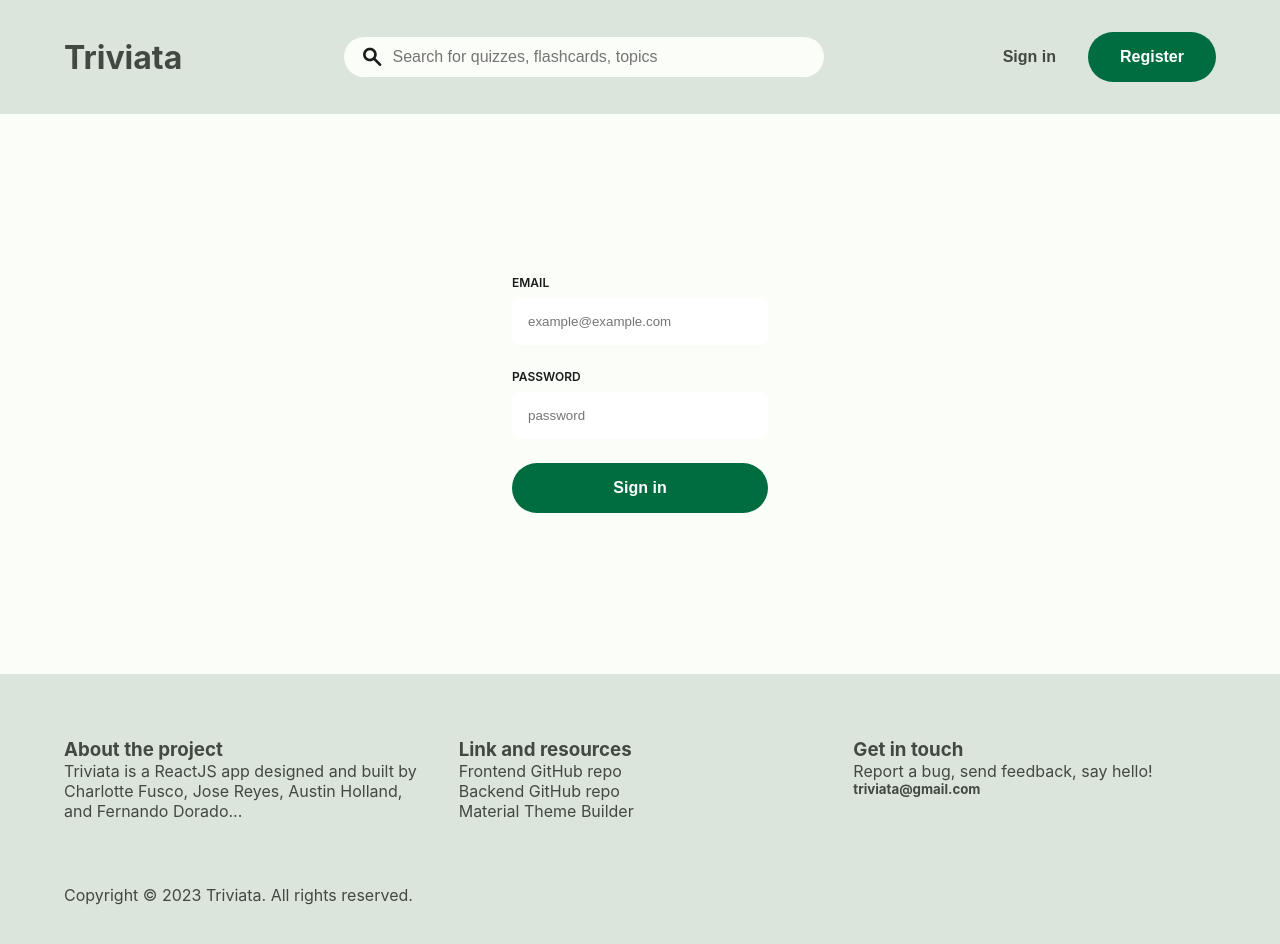
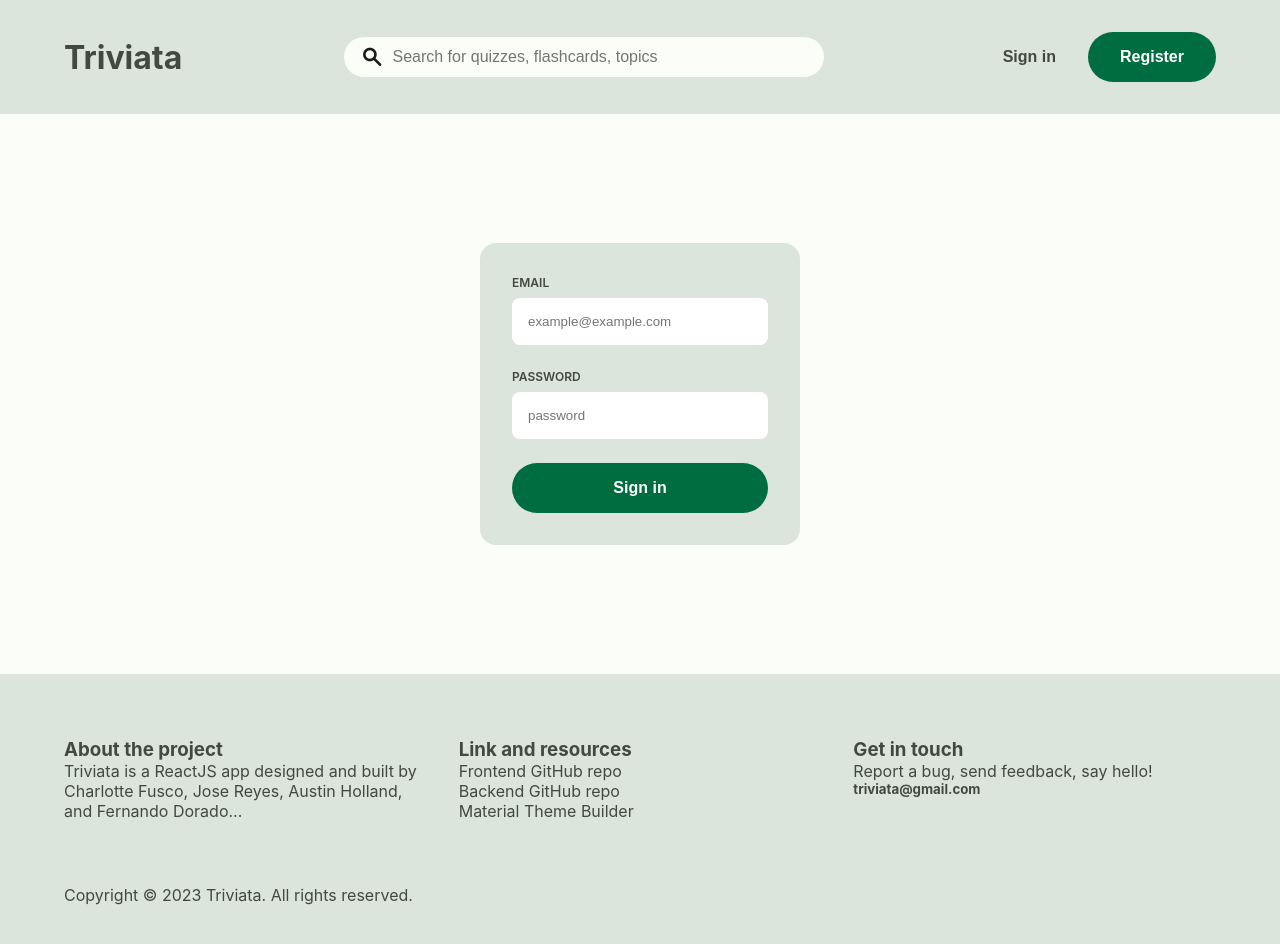
Before and after one commit to lastnameisgold/triviata_app_frontend, a React (Create React App) app in the folder triviata/: page /signin in a window 1280 px wide. Shown: the top 944 px of the page. Built offline with nearby package versions, Linux system fonts and the light colour scheme.

Commit message:
Added styling to signin and sign up containers.

```diff
--- a/triviata/src/App.css
+++ b/triviata/src/App.css
@@ -305,12 +305,20 @@ body {
 }
 
 .form-container {
+  color: var(--md-sys-color-on-surface-variant);
+  background-color: var(--md-sys-color-surface-variant);
+  padding: 2rem;
   font-size: 0.75rem;
   text-transform: uppercase;
   font-weight: 600;
   display: flex;
   flex-direction: column;
   gap: 1.5rem;
+  border-radius: 1rem;
+  -webkit-border-radius: 1rem;
+  -moz-border-radius: 1rem;
+  -ms-border-radius: 1rem;
+  -o-border-radius: 1rem;
 }
 /* Sign In / Sign Up */
 
```
